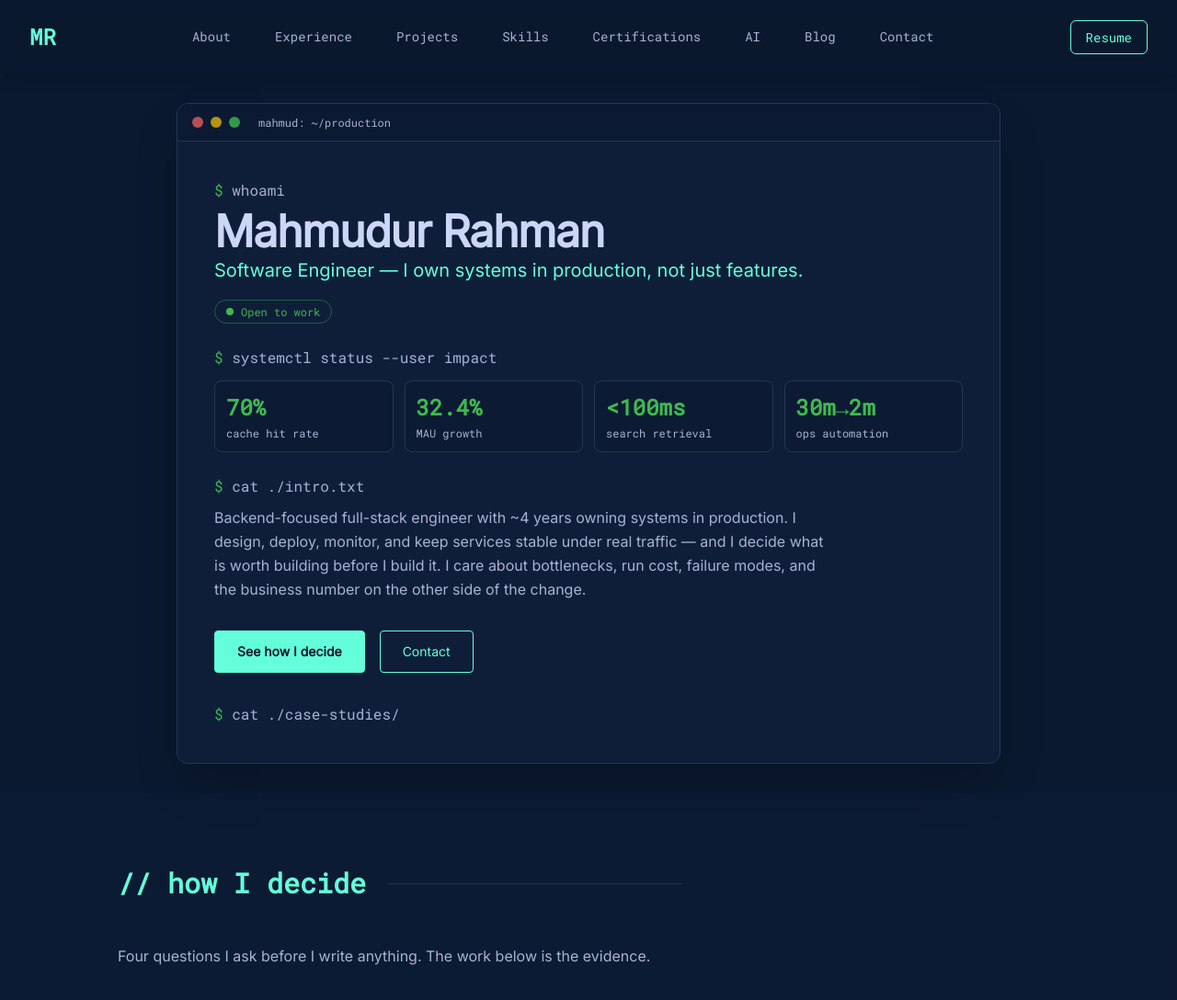
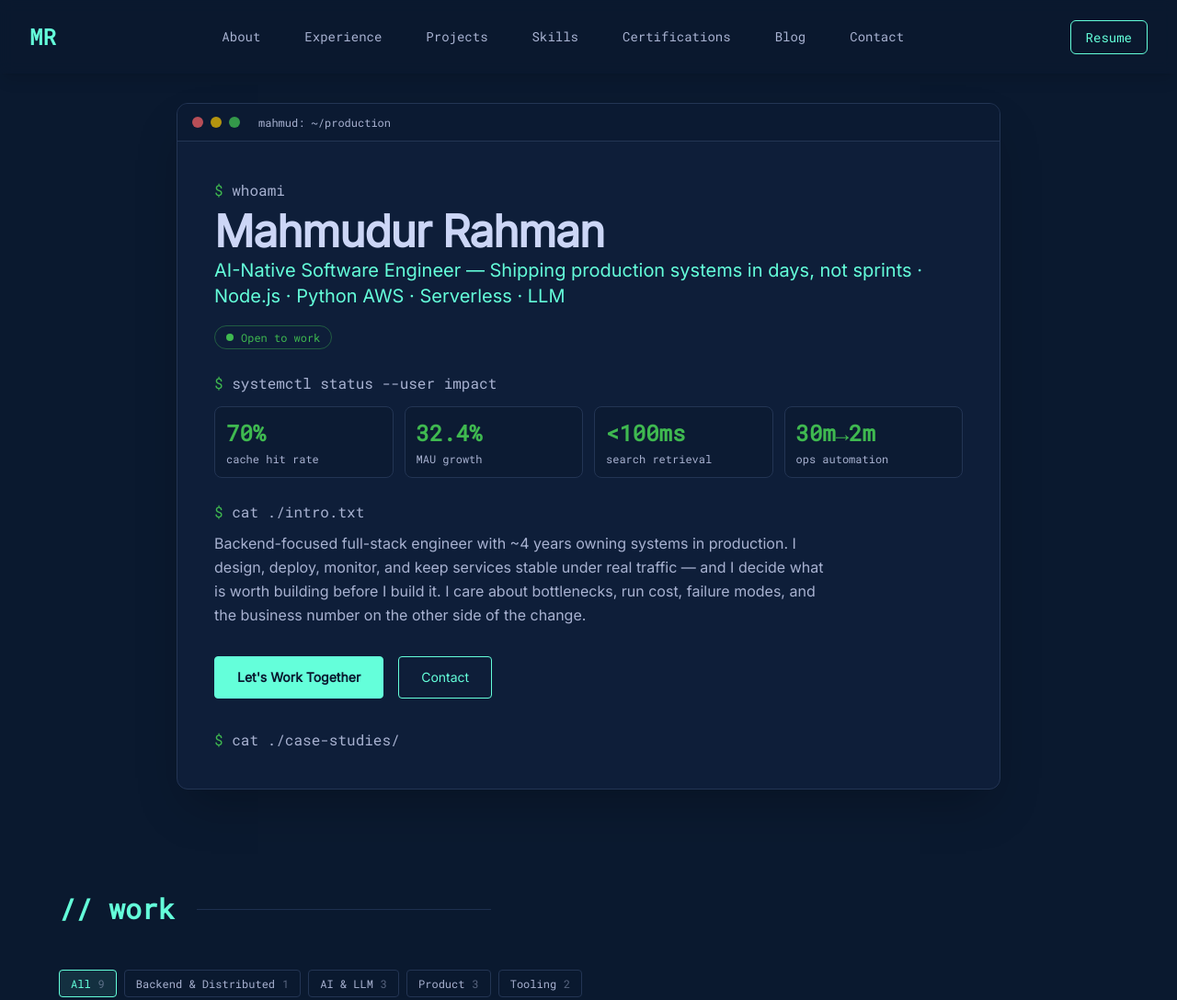
Before and after one commit to Mahmud-007/Mahmud-007.github.io, a Gatsby site: page / in a window 1280 px wide. Shown: the top 1088 px of the page at 92% size. Built offline with nearby package versions, Linux system fonts and the light colour scheme; Gatsby itself is replaced by a stand-in of ours.

Commit message:
feat: update layout and hero sections, modify profile tagline, and adjust index page components

```diff
--- a/src/components/layout/Layout.tsx
+++ b/src/components/layout/Layout.tsx
@@ -15,7 +15,7 @@ const Layout: React.FC<LayoutProps> = ({ children }) => {
                             <Link to="/" className="text-teal font-mono font-bold text-2xl hover:text-teal/80 transition-colors">MR</Link>
                         </div>
                         <div className="hidden md:flex flex-1 justify-center items-baseline space-x-6">
-                            {['About', 'Experience', 'Projects', 'Skills', 'Certifications', 'AI', 'Blog', 'Contact'].map((item) => (
+                            {['About', 'Experience', 'Projects', 'Skills', 'Certifications', 'Blog', 'Contact'].map((item) => (
                                 <Link
                                     key={item}
                                     to={`#${item.toLowerCase()}`}
--- a/src/components/sections/Hero.tsx
+++ b/src/components/sections/Hero.tsx
@@ -61,10 +61,10 @@ const Hero = () => {
 
           <div className="flex flex-wrap gap-4 mt-5 sm:mt-8 font-sans">
             <a
-              href="#work"
+              href="#contact"
               className="px-6 py-3 bg-teal text-navy-900 rounded border border-teal hover:bg-teal/80 transition-colors duration-300 font-bold text-sm"
             >
-              See how I decide
+              Let's Work Together
             </a>
             <a
               href="#contact"
--- a/src/data/profile.json
+++ b/src/data/profile.json
@@ -1,17 +1,33 @@
 {
   "name": "Mahmudur Rahman",
   "initials": "MR",
-  "tagline": "Software Engineer — I own systems in production, not just features.",
+  "tagline": "AI-Native Software Engineer — Shipping production systems in days, not sprints · Node.js · Python AWS · Serverless · LLM",
   "intro": "Backend-focused full-stack engineer with ~4 years owning systems in production. I design, deploy, monitor, and keep services stable under real traffic — and I decide what is worth building before I build it. I care about bottlenecks, run cost, failure modes, and the business number on the other side of the change.",
   "location": "Bangladesh",
   "email": "mahmud6799@gmail.com",
   "resume": "/Mahmudur_Rahman.pdf",
   "availability": { "status": "Open to work", "tone": "green" },
   "socials": [
-    { "label": "GitHub", "url": "https://github.com/Mahmud-007", "icon": "github" },
-    { "label": "LinkedIn", "url": "https://www.linkedin.com/in/rahman-mahmud/", "icon": "linkedin" },
+    {
+      "label": "GitHub",
+      "url": "https://github.com/Mahmud-007",
+      "icon": "github"
+    },
+    {
+      "label": "LinkedIn",
+      "url": "https://www.linkedin.com/in/rahman-mahmud/",
+      "icon": "linkedin"
+    },
     { "label": "X", "url": "https://x.com/Rahman007Mahmud", "icon": "x" },
-    { "label": "Medium", "url": "https://medium.com/@mahmud6799", "icon": "medium" },
-    { "label": "YouTube", "url": "https://www.youtube.com/@mahmudurrahman8104", "icon": "youtube" }
+    {
+      "label": "Medium",
+      "url": "https://medium.com/@mahmud6799",
+      "icon": "medium"
+    },
+    {
+      "label": "YouTube",
+      "url": "https://www.youtube.com/@mahmudurrahman8104",
+      "icon": "youtube"
+    }
   ]
 }
--- a/src/pages/index.tsx
+++ b/src/pages/index.tsx
@@ -7,7 +7,7 @@ import Experience from "../components/sections/Experience"
 import Work from "../components/sections/Work"
 import Skills from "../components/sections/Skills"
 import Certifications from "../components/sections/Certifications"
-import AiWorkflow from "../components/sections/AiWorkflow"
+// import AiWorkflow from "../components/sections/AiWorkflow"
 import Writing from "../components/sections/Writing"
 import Speaking from "../components/sections/Speaking"
 import Contact from "../components/sections/Contact"
@@ -16,12 +16,12 @@ const IndexPage: React.FC<PageProps> = () => {
     return (
         <Layout>
             <Hero />
-            <Principles />
+            {/* <Principles /> */}
             <Work />
             <Experience />
             <Skills />
             <Certifications />
-            <AiWorkflow />
+            {/* <AiWorkflow /> */}
             <Writing />
             <Speaking />
             <Contact />
```
Also changed, not shown: src/gatsby-types.d.ts (+409 -53 lines).
